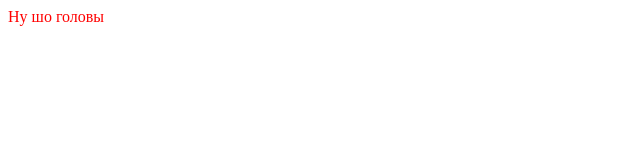
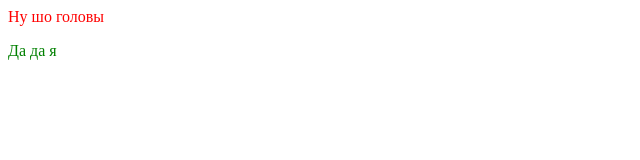
Before and after one commit to Illusionweb30/first-project, a plain HTML site: page index.html in a window 1280 px wide. Shown: the full height of the page, 0-640 px from the left. Drawn offline with Linux system fonts and the light colour scheme.

Commit message:
Папа старается

```diff
--- a/index.html
+++ b/index.html
@@ -9,5 +9,6 @@
 </head>
 <body>
     <span>Ну шо головы</span>
+    <p>Да да я </p>
 </body>
 </html>
--- a/style.css
+++ b/style.css
@@ -1,3 +1,6 @@
 span {
     color:red;
 }
+p {
+    color: green;
+}
```
